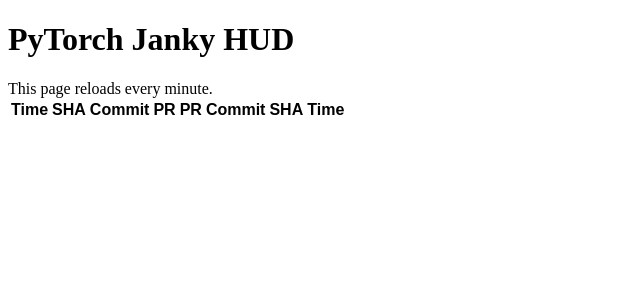
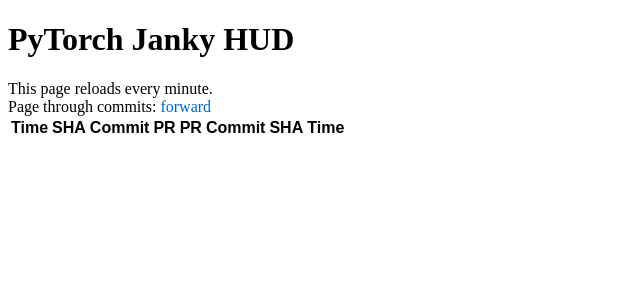
Before and after one commit to suo/torchci, a Flask app: template templates/index.html in a window 1280 px wide. Shown: the top 300 px of the page, without its empty margins (0-640 px from the left). Run offline with Flask 2, Linux system fonts and the light colour scheme; the template is opened without the code that fills it, so the values that code supplies are empty; some libraries are stand-ins or nearby versions.

Commit message:
add commit paging

```diff
--- a/application.py
+++ b/application.py
@@ -1,5 +1,5 @@
 import os
-from flask import Flask, send_from_directory
+from flask import Flask, send_from_directory, request
 from flask.templating import render_template
 from flask_compress import Compress
 from flask_caching import Cache
@@ -31,22 +31,34 @@
 Compress(application)
 
 
-@cache.cached(key_prefix="hud_query")
-def _cached_hud():
+@cache.memoize()
+def _cached_hud(page):
     """Cache the results of the HUD query so that we don't have to hit rockset on every request."""
-    return hud.get()
+    return hud.get(page)
 
 
 @application.route("/")
-@cache.cached()
 def hud_():
     """Main PyTorch HUD page.
 
     NOTE: there is a second cache.cached() decorator on this function. This is
     so that template rendering is cached as well, not just the rockset query.
     """
-    sha_grid, names = _cached_hud()
-    return render_template("index.html", sha_grid=sha_grid, names=names)
+    try:
+        page = int(request.args.get("page", 0))
+    except ValueError:
+        # just ignore weird input
+        page = 0
+
+    sha_grid, names = _cached_hud(page)
+
+    # Cache the template rendering as well. This needs to be memoized on page
+    # since the rendered result is different for different pages.
+    @cache.memoize()
+    def cached_render(page):
+        return render_template("index.html", page=page, sha_grid=sha_grid, names=names)
+
+    return cached_render(page)
 
 
 @application.route("/commit/<sha>")
--- a/templates/index.html
+++ b/templates/index.html
@@ -87,6 +87,13 @@
 <body>
   <h1>PyTorch Janky HUD</h1>
   <div>This page reloads every minute.</div>
+  <div>
+  Page through commits:
+  {% if page %}
+  <a href="?page={{page - 1}}">back</a> |
+  {% endif %}
+  <a href="?page={{page + 1}}">forward</a>
+  </div>
   <table id="hud-table" style="display:none">
     <thead>
       <tr>
```
Also changed, not shown: hud.py (+23 -5 lines).
